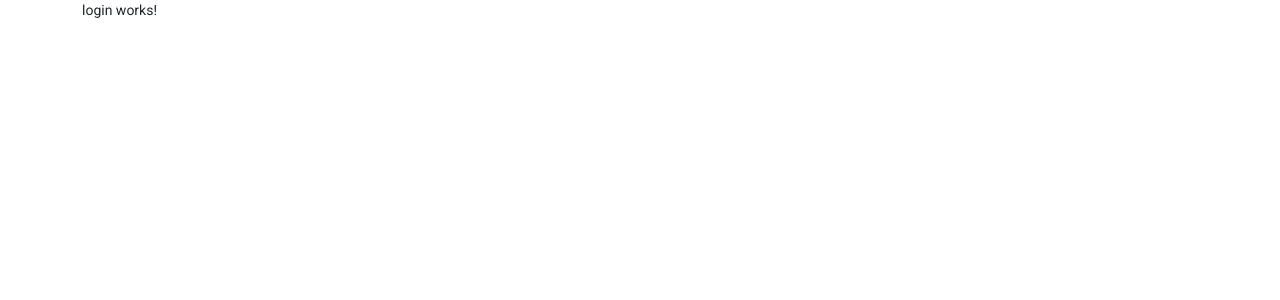
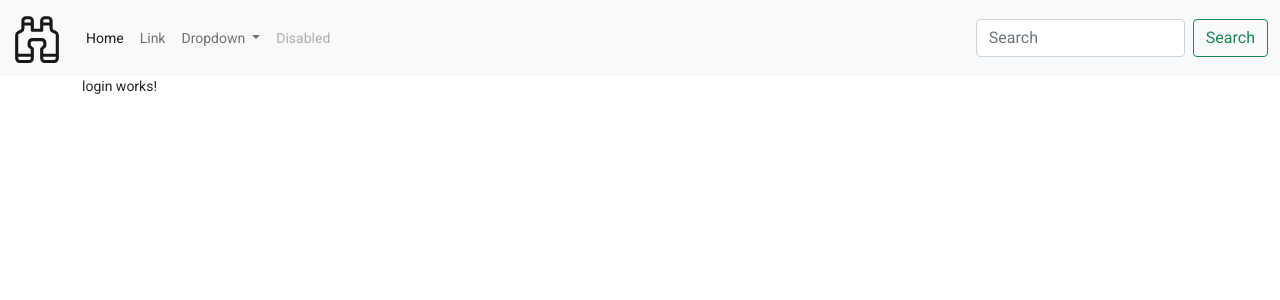
Before and after one commit to Ken-mbira/THE_WATCH_FRONT, an Angular app: page / in a window 1280 px wide. Shown: the top 300 px of the page. Built offline with nearby package versions, Linux system fonts and the light colour scheme.

Commit message:
add a navbar component

```diff
--- a/src/app/app.component.html
+++ b/src/app/app.component.html
@@ -1,3 +1,4 @@
+<app-navbar></app-navbar>
 <div class="container">
     <app-login></app-login>
 </div>
--- a/src/app/app.module.ts
+++ b/src/app/app.module.ts
@@ -6,11 +6,13 @@ import { AppRoutingModule } from './app-routing.module';
 import { AppComponent } from './app.component';
 import { BrowserAnimationsModule } from '@angular/platform-browser/animations';
 import { LoginComponent } from './login/login.component';
+import { NavbarComponent } from './navbar/navbar.component';
 
 @NgModule({
   declarations: [
     AppComponent,
-    LoginComponent
+    LoginComponent,
+    NavbarComponent
   ],
   imports: [
     BrowserModule,
--- /dev/null
+++ b/src/app/navbar/navbar.component.html
@@ -0,0 +1,40 @@
+<nav class="navbar navbar-expand-lg navbar-light bg-light">
+    <div class="container-fluid">
+        <a class="navbar-brand" href="#"><svg xmlns="http://www.w3.org/2000/svg" width="50" height="50" fill="currentColor" class="bi bi-binoculars" viewBox="0 0 16 16">
+            <path d="M3 2.5A1.5 1.5 0 0 1 4.5 1h1A1.5 1.5 0 0 1 7 2.5V5h2V2.5A1.5 1.5 0 0 1 10.5 1h1A1.5 1.5 0 0 1 13 2.5v2.382a.5.5 0 0 0 .276.447l.895.447A1.5 1.5 0 0 1 15 7.118V14.5a1.5 1.5 0 0 1-1.5 1.5h-3A1.5 1.5 0 0 1 9 14.5v-3a.5.5 0 0 1 .146-.354l.854-.853V9.5a.5.5 0 0 0-.5-.5h-3a.5.5 0 0 0-.5.5v.793l.854.853A.5.5 0 0 1 7 11.5v3A1.5 1.5 0 0 1 5.5 16h-3A1.5 1.5 0 0 1 1 14.5V7.118a1.5 1.5 0 0 1 .83-1.342l.894-.447A.5.5 0 0 0 3 4.882V2.5zM4.5 2a.5.5 0 0 0-.5.5V3h2v-.5a.5.5 0 0 0-.5-.5h-1zM6 4H4v.882a1.5 1.5 0 0 1-.83 1.342l-.894.447A.5.5 0 0 0 2 7.118V13h4v-1.293l-.854-.853A.5.5 0 0 1 5 10.5v-1A1.5 1.5 0 0 1 6.5 8h3A1.5 1.5 0 0 1 11 9.5v1a.5.5 0 0 1-.146.354l-.854.853V13h4V7.118a.5.5 0 0 0-.276-.447l-.895-.447A1.5 1.5 0 0 1 12 4.882V4h-2v1.5a.5.5 0 0 1-.5.5h-3a.5.5 0 0 1-.5-.5V4zm4-1h2v-.5a.5.5 0 0 0-.5-.5h-1a.5.5 0 0 0-.5.5V3zm4 11h-4v.5a.5.5 0 0 0 .5.5h3a.5.5 0 0 0 .5-.5V14zm-8 0H2v.5a.5.5 0 0 0 .5.5h3a.5.5 0 0 0 .5-.5V14z"/>
+          </svg></a>
+        <button class="navbar-toggler" type="button" data-bs-toggle="collapse" data-bs-target="#navbarSupportedContent" aria-controls="navbarSupportedContent" aria-expanded="false" aria-label="Toggle navigation">
+        <span class="navbar-toggler-icon"></span>
+      </button>
+        <div class="collapse navbar-collapse" id="navbarSupportedContent">
+            <ul class="navbar-nav me-auto mb-2 mb-lg-0">
+                <li class="nav-item">
+                    <a class="nav-link active" aria-current="page" href="#">Home</a>
+                </li>
+                <li class="nav-item">
+                    <a class="nav-link" href="#">Link</a>
+                </li>
+                <li class="nav-item dropdown">
+                    <a class="nav-link dropdown-toggle" href="#" id="navbarDropdown" role="button" data-bs-toggle="dropdown" aria-expanded="false">
+              Dropdown
+            </a>
+                    <ul class="dropdown-menu" aria-labelledby="navbarDropdown">
+                        <li><a class="dropdown-item" href="#">Action</a></li>
+                        <li><a class="dropdown-item" href="#">Another action</a></li>
+                        <li>
+                            <hr class="dropdown-divider">
+                        </li>
+                        <li><a class="dropdown-item" href="#">Something else here</a></li>
+                    </ul>
+                </li>
+                <li class="nav-item">
+                    <a class="nav-link disabled" href="#" tabindex="-1" aria-disabled="true">Disabled</a>
+                </li>
+            </ul>
+            <form class="d-flex">
+                <input class="form-control me-2" type="search" placeholder="Search" aria-label="Search">
+                <button class="btn btn-outline-success" type="submit">Search</button>
+            </form>
+        </div>
+    </div>
+</nav>
--- /dev/null
+++ b/src/app/navbar/navbar.component.ts
@@ -0,0 +1,15 @@
+import { Component, OnInit } from '@angular/core';
+
+@Component({
+  selector: 'app-navbar',
+  templateUrl: './navbar.component.html',
+  styleUrls: ['./navbar.component.css']
+})
+export class NavbarComponent implements OnInit {
+
+  constructor() { }
+
+  ngOnInit(): void {
+  }
+
+}
```
Also changed, not shown: src/app/navbar/navbar.component.css (added), 1 other file (tests, documents, lock files or other folders).
